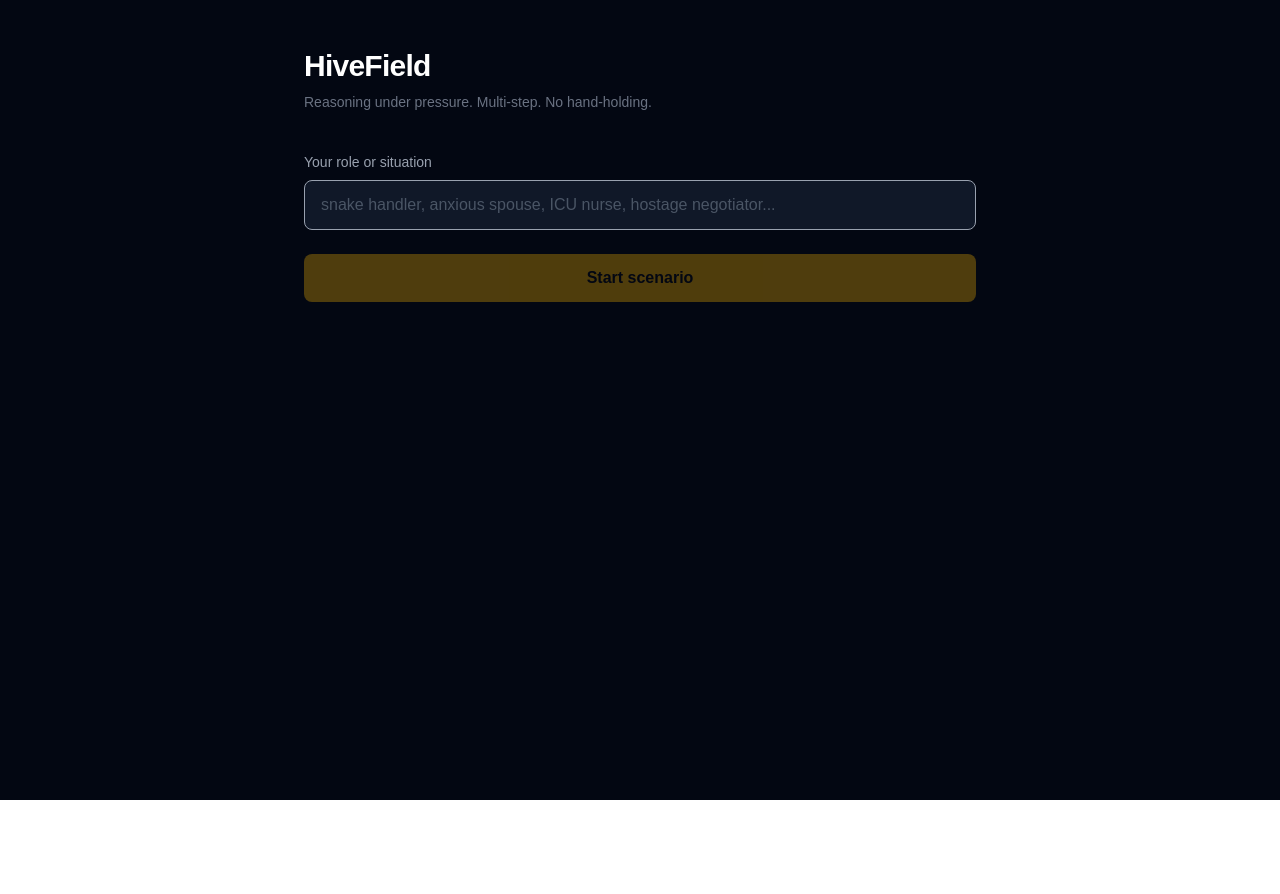
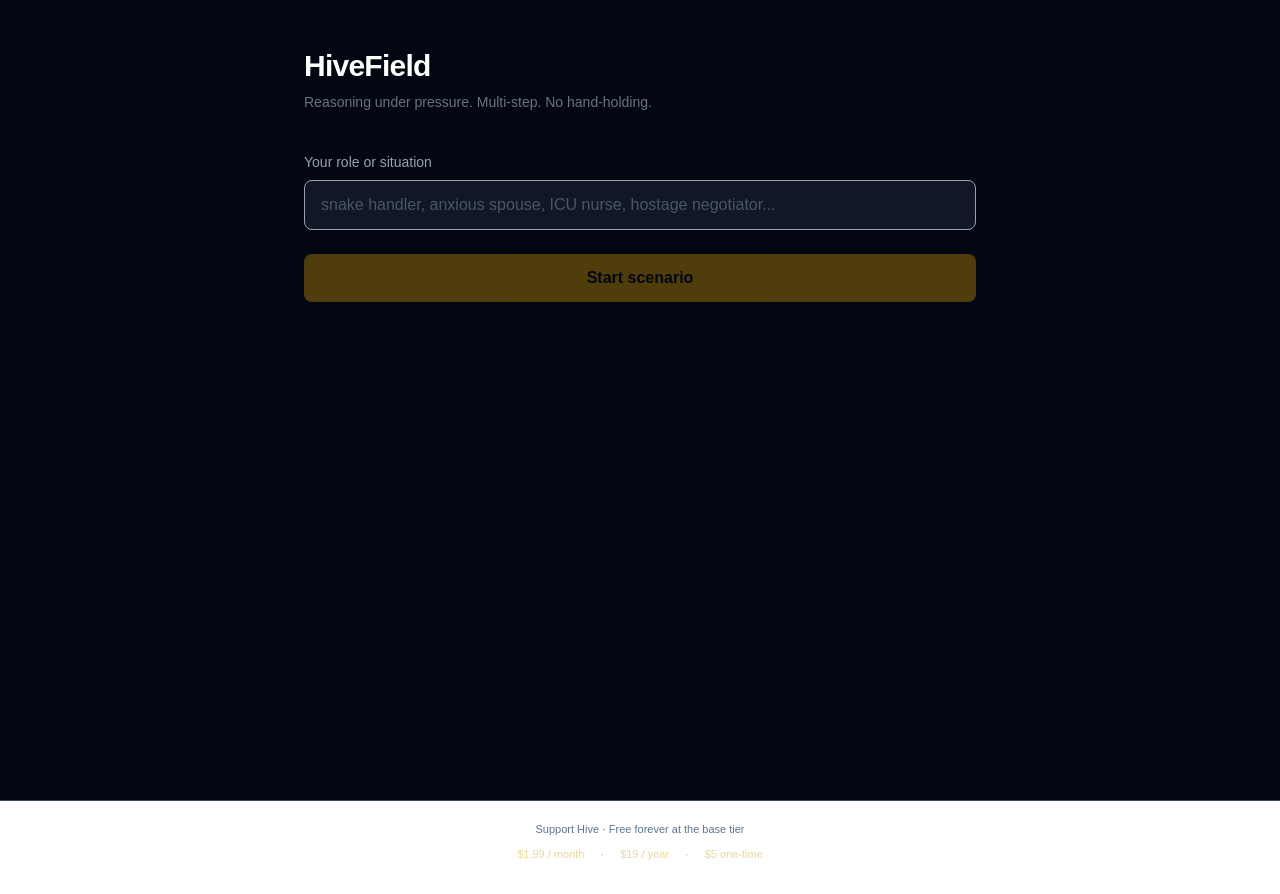
Before and after one commit to saggarsonny-boop/hive-field, a Next.js app: page / in a window 1280 px wide. Before the commit the page ends 800 px from the top, so only its background shows below. Built offline with nearby package versions, Linux system fonts and the light colour scheme.

Commit message:
feat: add HiveFooter support links to layout
Subtle footer with Support Hive copy and three Stripe links ($1.99/mo, $19/yr, $5 one-time). Inline styles, no deps.

```diff
--- a/app/layout.tsx
+++ b/app/layout.tsx
@@ -21,6 +21,27 @@
   },
 };
 
+
+function HiveFooter() {
+  return (
+    <footer style={{ borderTop: "1px solid rgba(13,31,53,0.8)", padding: "20px 24px 32px", textAlign: "center" as const }}>
+      <p style={{ fontSize: "11px", color: "rgba(26,58,92,0.7)", marginBottom: "8px" }}>
+        Support Hive · Free forever at the base tier
+      </p>
+      <div style={{ display: "flex", gap: "16px", justifyContent: "center", flexWrap: "wrap" as const }}>
+        <a href="https://buy.stripe.com/14A6oJ6Mv3sReEa0YV0RG00" target="_blank" rel="noopener noreferrer"
+          style={{ fontSize: "11px", color: "rgba(212,175,55,0.5)", textDecoration: "none" }}>$1.99 / month</a>
+        <span style={{ color: "rgba(26,58,92,0.4)", fontSize: "11px" }}>·</span>
+        <a href="https://buy.stripe.com/7sYcN79YHe7v53AcHD0RG01" target="_blank" rel="noopener noreferrer"
+          style={{ fontSize: "11px", color: "rgba(212,175,55,0.5)", textDecoration: "none" }}>$19 / year</a>
+        <span style={{ color: "rgba(26,58,92,0.4)", fontSize: "11px" }}>·</span>
+        <a href="https://buy.stripe.com/9B6aEZ7Qzd3rcw2bDz0RG02" target="_blank" rel="noopener noreferrer"
+          style={{ fontSize: "11px", color: "rgba(212,175,55,0.5)", textDecoration: "none" }}>$5 one-time</a>
+      </div>
+    </footer>
+  );
+}
+
 export default function RootLayout({
   children,
 }: Readonly<{
@@ -28,7 +49,7 @@
 }>) {
   return (
     <html lang="en" className={`${geistSans.variable} ${geistMono.variable} h-full antialiased`}>
-      <body className="min-h-full flex flex-col">{children}</body>
+      <body className="min-h-full flex flex-col">{children}<HiveFooter /></body>
     </html>
   );
 }
```
